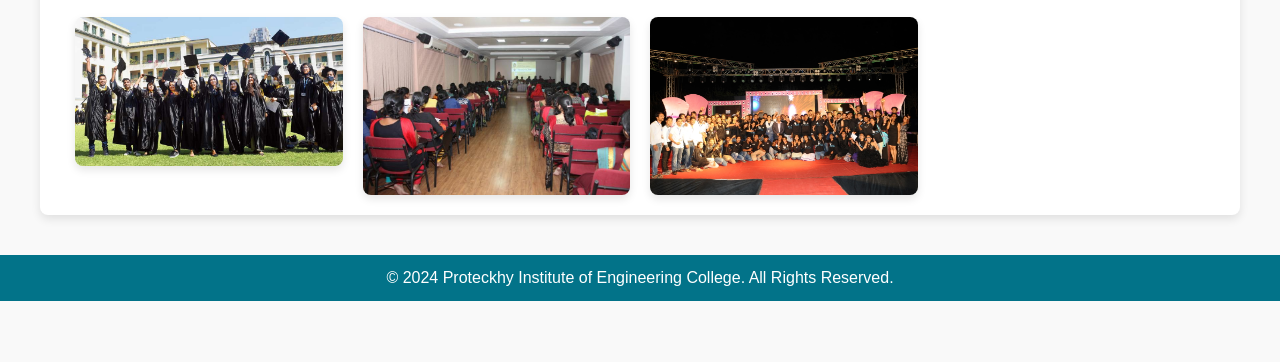
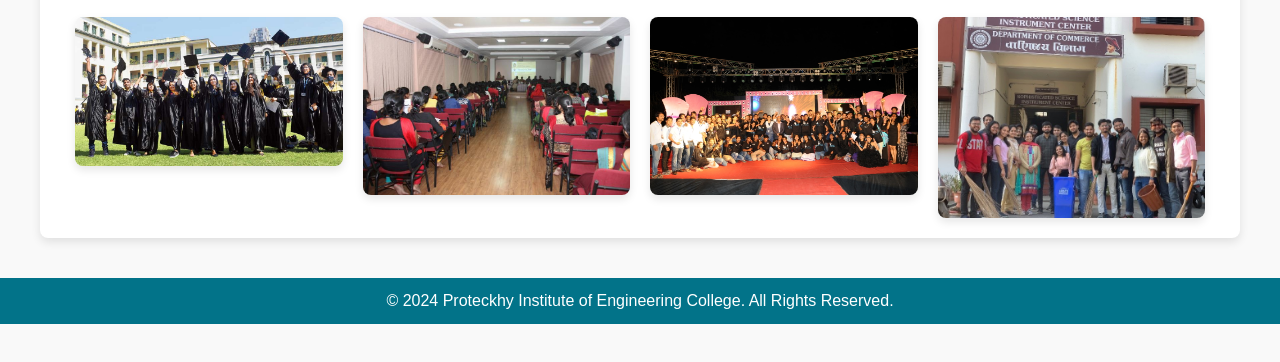
Before and after one commit to sree2694/College-App, a plain HTML site: page pages/gallery.html in a window 1280 px wide. Shown: the part 324-686 px from the top of the page. Drawn offline with Linux system fonts and the light colour scheme.

Commit message:
updated images

```diff
--- a/assets/js/gallery.js
+++ b/assets/js/gallery.js
@@ -1,6 +1,6 @@
 document.addEventListener('DOMContentLoaded', () => {
     const galleryContainer = document.getElementById('gallery-container');
-    const images = ['image1.jpg', 'image2.jpg', 'image3.jpg'];
+    const images = ['image1.jpg', 'image2.jpg', 'image3.jpg','image4.jpg'];
 
     images.forEach(img => {
         const imgElem = document.createElement('img');
```
Also changed, not shown: pages/courses/arts-english.html (+1 -1 lines), assets/images/gallery1.jpg (added), assets/images/gallery2.jpeg (added), assets/images/gallery3.jpg (added), assets/images/image4.jpg (added).
